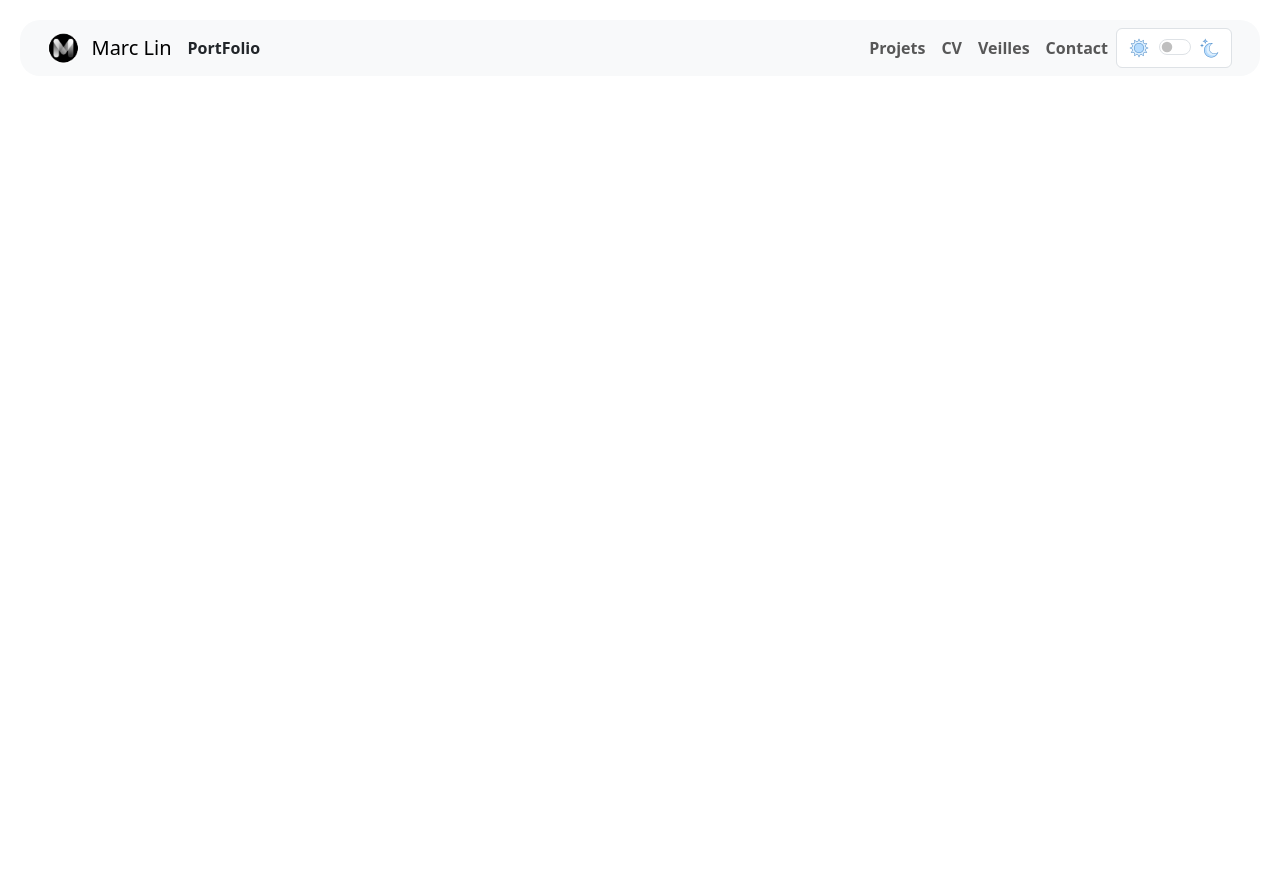
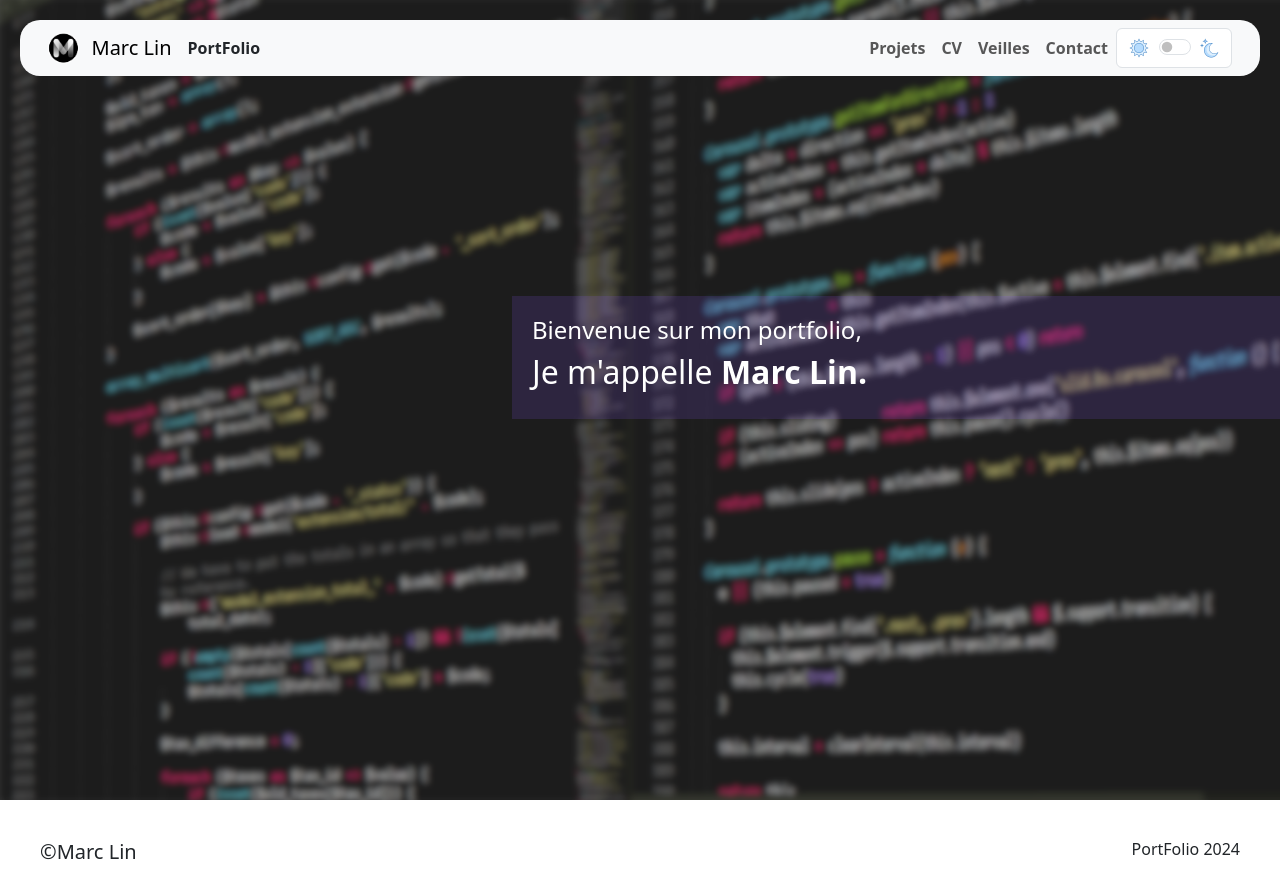
Before and after one commit to MarcLin750/portefolio, a React (Create React App) app: page / in a window 1280 px wide. Before the commit the page ends 800 px from the top, so only its background shows below. Built offline with nearby package versions, Linux system fonts and the light colour scheme.

Commit message:
modification of the app

```diff
--- a/package.json
+++ b/package.json
@@ -2,14 +2,14 @@
   "name": "portfolio",
   "version": "0.1.0",
   "private": true,
-  "homepage": "https://MarcLin750.github.io/portfolio",
+  "homepage": "https://marclin750.github.io/portfolio/",
   "dependencies": {
     "@testing-library/jest-dom": "^5.17.0",
     "@testing-library/react": "^13.4.0",
     "@testing-library/user-event": "^13.5.0",
     "react": "^18.2.0",
     "react-dom": "^18.2.0",
-    "react-router-dom": "^5.1.2",
+    "react-router-dom": "^5.3.4",
     "react-scripts": "5.0.1",
     "web-vitals": "^2.1.4"
   },
--- a/src/App.tsx
+++ b/src/App.tsx
@@ -1,21 +1,78 @@
-import React, { FunctionComponent } from "react";
-import { BrowserRouter as Router, Switch, Route } from 'react-router-dom';
-import NavBar from './component/navbar';
+import React, { FunctionComponent, useState } from "react";
 import Home from './pages/home';
 import CV from "./pages/cv";
 import Footer from './component/footer'
 
+import './styles/nav-bar.css';
+
 const App: FunctionComponent = () => {
+    const logoPath = require('./images/logo.png');
+    const sunPath = require('./images/sun.png');
+    const moonPath = require('./images/moon.png');
+
+    const [activeNavItem, setActiveNavItem] = useState<string>('Home');
+
+    function myFunction() {
+      var element = document.body;
+      element.dataset.bsTheme = element.dataset.bsTheme === "light" ? "dark" : "light";
+    }
+
     return(
         <div>
-            <Router>
-                <NavBar />
-                <Switch>
-                    <Route exact path="/portfolio" component={Home} />
-                    <Route exact path="/portfolio/cv" component={CV} />
-                </Switch>
-                <Footer />
-            </Router>
+            <nav className="navbarPortfolio navbar navbar-expand-sm fixed-top bg-body-tertiary">
+              <div className="container-fluid">
+                <a onClick={() => setActiveNavItem('Home')}>
+                  <img src={logoPath} alt="logo" className="navbar-img" />
+                </a>
+                <a className="navbar-brand" onClick={() => setActiveNavItem('Home')}>
+                  Marc Lin
+                </a>
+                <button className="navbar-toggler" type="button" data-bs-toggle="collapse" data-bs-target="#navbarNavAltMarkup" aria-controls="navbarNavAltMarkup" aria-expanded="false" aria-label="Toggle navigation">
+                  <span className="navbar-toggler-icon"></span>
+                </button>
+                <div className="collapse navbar-collapse" id="navbarNavAltMarkup">
+                  <strong className="me-auto">PortFolio</strong>
+                  <ul className="navbar-nav mx-3">
+                    <li className="nav-item d-flex align-items-center">
+                      <a className="nav-link" href="/portfolio"><strong>Projets</strong></a>
+                    </li>
+                    <li className="nav-item d-flex align-items-center">
+                      <a className="nav-link" onClick={() => setActiveNavItem('CV')}><strong>CV</strong></a>
+                    </li>
+                    <li className="nav-item d-flex align-items-center">
+                      <a className="nav-link" href="/portfolio"><strong>Veilles</strong></a>
+                    </li>
+                    <li className="nav-item d-flex align-items-center">
+                      <a className="nav-link" href="/portfolio"><strong>Contact</strong></a>
+                    </li>
+                    <li className="nav-item d-flex align-items-center form-control">
+                      <div className="form-color-mode">
+                        <img src={sunPath} alt="sun" className="navbar-img-color-mode" />
+                          <div className="switch-color-mode form-check form-switch">
+                            <input
+                              className="form-check-input"
+                              type="checkbox"
+                              role="switch"
+                              id="flexSwitchCheckChecked"
+                              onClick={() => myFunction()}
+                            />
+                          </div>
+                        <img src={moonPath} alt="sun" className="navbar-img-color-mode"/>
+                      </div>
+                    </li>
+                  </ul>
+                </div>
+              </div>
+            </nav>
+
+            {activeNavItem === 'Home' && (
+                <Home />
+            )}
+            {activeNavItem === 'CV' && (
+                <CV />
+            )}
+
+            <Footer />
         </div>
     )
 }
--- a/src/pages/cv.tsx
+++ b/src/pages/cv.tsx
@@ -2,8 +2,8 @@ import React, { FunctionComponent } from "react";
 
 const CV: FunctionComponent = () => {
     return(
-        <div className="home">
-
+        <div className="cv">
+            <h1>CV</h1>
         </div>
     )
 }
--- a/src/styles/home.css
+++ b/src/styles/home.css
@@ -9,6 +9,6 @@
 .home_title{
     background-color: rgba(138, 88, 255, 0.151);
     padding: 20px;
-    margin-left: 50%;
-    margin-top: 50vh;
+    margin-left: 40vw;
+    margin-top: 30vh;
 }
```
Also changed, not shown: public/404.html (added, +11 -0 lines), 1 other file (tests, documents, lock files or other folders).
